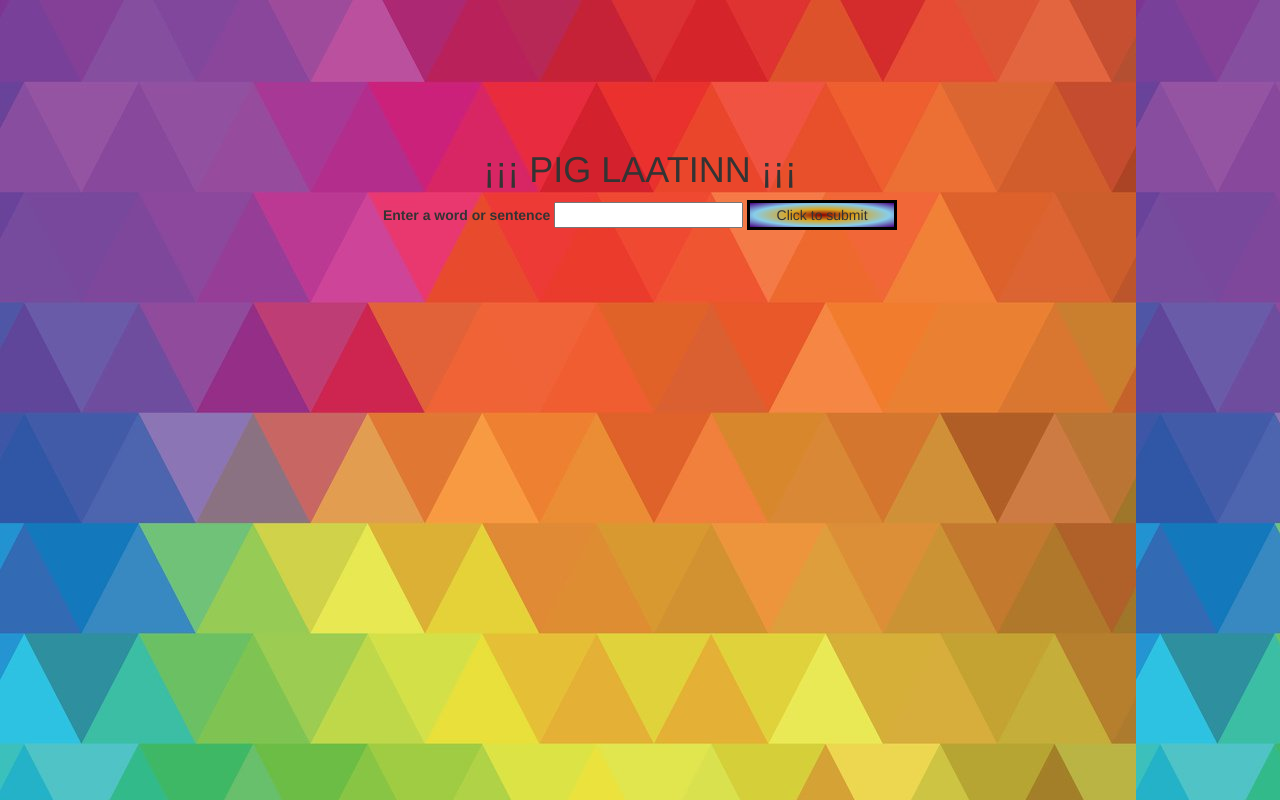
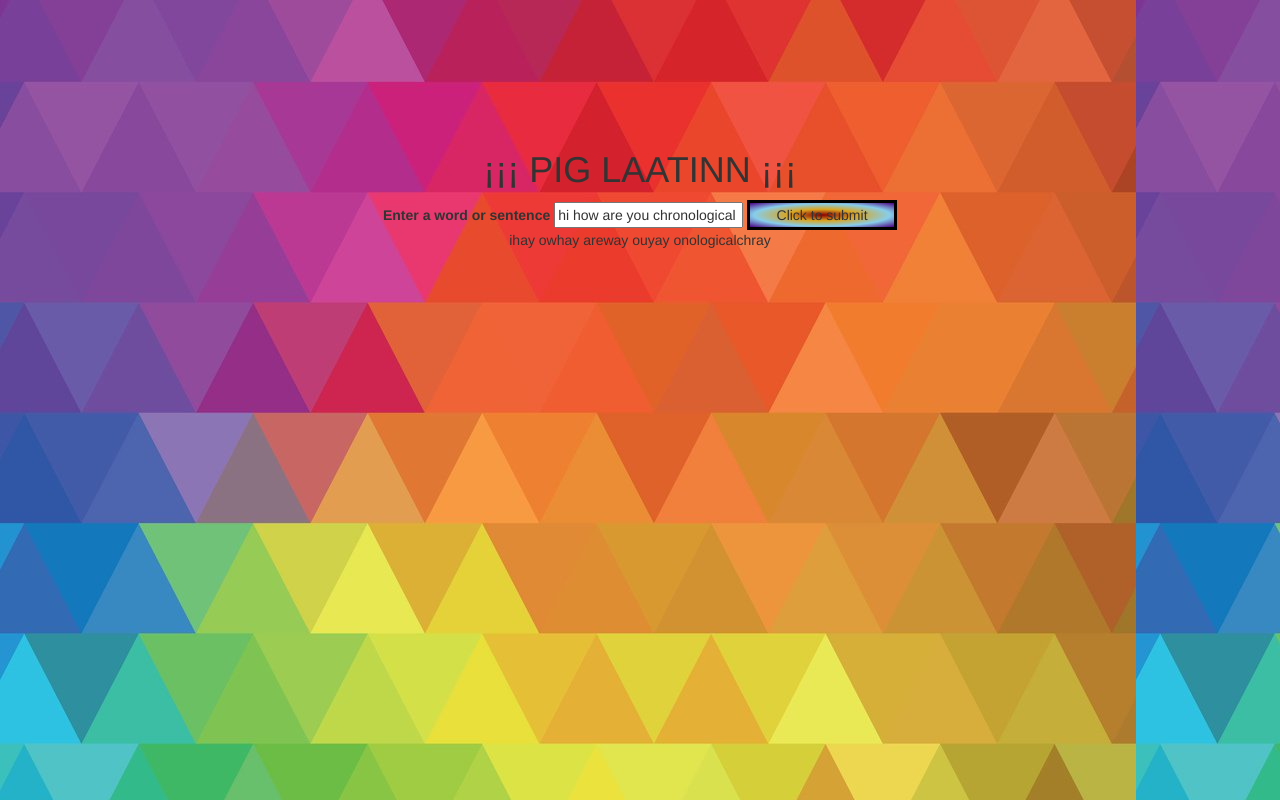
Before and after one commit to fractalscape13/piglatin, a plain HTML site: page index.html in a window 1280 px wide. Both pictures are taken after a click on the button "Click to submit". Drawn offline with Linux system fonts and the light colour scheme.

Commit message:
create working translator, still debugging words that start with qu

```diff
--- a/index.html
+++ b/index.html
@@ -12,7 +12,7 @@
     <h1>&#161;&#161;&#161; PIG LAATINN &#161;&#161;&#161;</h1>
     <form class="form">
     <label for="">Enter a word or sentence</label>
-    <input class="inputPhrase" type="text">
+    <input value="hi how are you chronological" class="inputPhrase" type="text">
     <button class="submit-btn" type="submit">Click to submit</button>
     </form>
     <div id="output">
--- a/js/scripts.js
+++ b/js/scripts.js
@@ -1,8 +1,42 @@
+var finalPhrase = [];
+
+function translateToPig(word) {
+  var vowels = ["a", "e", "i", "o", "u", "A", "E", "I", "O", "U"];
+  var letters = word.split("");
+
+  if (vowels.includes(letters[0])) {
+    finalPhrase.push(word + "way");
+  } else if (vowels.includes(letters[1])) {
+    var removedLetter = letters.shift();
+    var newWord1 = letters.concat(removedLetter + "ay").join("");
+    finalPhrase.push(newWord1);
+  } else if (vowels.includes(letters[2])) {
+    var removedLetter2 = letters.splice(0, 2);
+    finalPhrase.push(letters.join("") + removedLetter2.join("") + "ay");
+  }else if (vowels.includes(letters[3])) {
+    var removedLetter3 = letters.splice(0, 3);
+    var newWord = letters.concat(removedLetter3.join("") + "ay").join("");
+    finalPhrase.push(newWord);
+  } else {
+
+  }
+
+ };
+
+
+
+
+
+//pushes input through click function into translateToPig function^
 $(document).ready(function() {
-  $("form.form").submit(function() {
+  $("form.form").submit(function(event) {
     event.preventDefault();
     var strInput = $("input.inputPhrase").val();
-    // var inputArray = strInput.split(" ");
-    console.log(strInput);
+    var inputWords = strInput.split(" ");
+    for (var i = 0; i < inputWords.length; i++) {
+      translateToPig(inputWords[i]);
+    }
+    var output = finalPhrase.join(" ");
+    $("#output").text(output);
   });
 });
```
